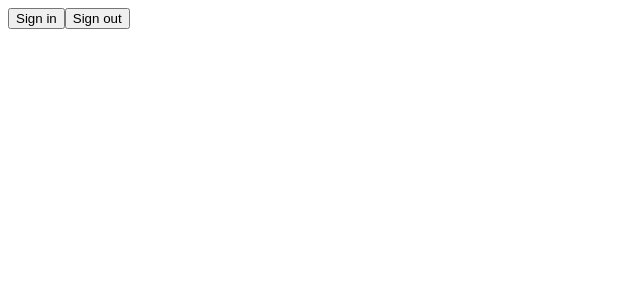
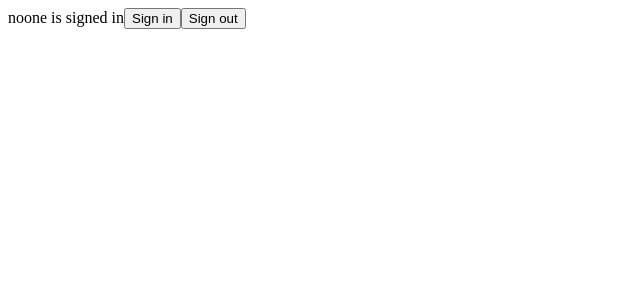
Before and after one commit to SplitKaroo/Frontend, a React (Create React App) app: page / in a window 1280 px wide. Shown: the top 300 px of the page, without its empty margins (0-640 px from the left). Built offline with nearby package versions, Linux system fonts and the light colour scheme; no server answers.

Commit message:
context and shit (#1)

```diff
--- a/package.json
+++ b/package.json
@@ -12,6 +12,7 @@
         "axios": "^1.6.7",
         "react": "^18.2.0",
         "react-dom": "^18.2.0",
+        "react-router-dom": "^6.22.2",
         "react-scripts": "5.0.1",
         "redux": "^5.0.1",
         "web-vitals": "^2.1.4"
--- a/src/App.js
+++ b/src/App.js
@@ -1,7 +1,17 @@
-import React from 'react'
+import React, { useContext } from 'react'
+import { Routes, Route, Outlet } from "react-router-dom";
+import Dashboard from './components/dashboard/Dashboard';
+import Home from './components/Home';
+import ProtectedRoute from './routes/ProtectedRoute';
+import { UserContext } from './contexts/UserContext';
 
 export default function App() {
+  const {currentUser} = useContext(UserContext)
   return (
-    <div>App</div>
+    <Routes>
+      <Route path="signin" element={<Home/>}/>
+      {/* <ProtectedRoute path="private" component={<Dashboard/>}/> */}
+      <Route path="dashboard" render={(props)=>{currentUser?<Dashboard/>:<Home/>}}/>
+    </Routes>
   )
 }
--- a/src/components/Home.js
+++ b/src/components/Home.js
@@ -1,26 +1,42 @@
-import React, { useEffect } from 'react'
+import React, { useContext, useEffect, useState } from 'react'
 import { signInWithGoogle, supabase, signOutWithGoogle } from '../supabase/utils/supabase.utils'
 import axios from 'axios';
+import { UserContext } from '../contexts/UserContext';
 
 
 export default function Home() {
+
+  const {currentUser, setCurrentUser} = useContext(UserContext)
+
+
   useEffect(() => {
-    supabase.auth.onAuthStateChange(async (event, session) => {
+    try {
+      const { data } = supabase.auth.onAuthStateChange(async (event, session) => {
         if (event == 'SIGNED_IN') {
           const authorizationHeader = {
             headers: {
               'Authorization': `Bearer ${session.access_token}`
             }
           }
-
           const response = await axios.get('http://localhost:3030/login', authorizationHeader)
-        const {name,email,phoneNumber} = response.data;
-        console.log(email)
+          //const data = getUserInfo(authorizationHeader);
+          setCurrentUser(response.data)
+        }
+        if(event == 'SIGNED_OUT'){
+          setCurrentUser(null);
         }
       });
+      return () => {
+        data.subscription.unsubscribe();
+      }
+    } catch (error) {
+      console.log(error.message)
+    }
   }, [])
+
   return (
     <div>
+      {currentUser ? "someone is signed in" : "noone is signed in"}
       <button onClick={signInWithGoogle}>
         Sign in
       </button>
--- /dev/null
+++ b/src/components/dashboard/Dashboard.js
@@ -0,0 +1,11 @@
+import React, { useContext } from 'react'
+import { UserContext } from '../../contexts/UserContext'
+import { Navigate } from 'react-router-dom'
+
+export default function Dashboard() {
+    const {currentUser} = useContext(UserContext)
+
+  return (
+    <div>Congratulations!, Welcome to Dashboard</div>
+  )
+}
--- /dev/null
+++ b/src/contexts/UserContext.js
@@ -0,0 +1,12 @@
+import { createContext, useContext, useState } from "react";
+
+export const UserContext = createContext({
+    currentUser: null,
+    setCurrentUser: ()=>null,
+})
+
+export const UserProvider = ({children})=>{
+    const [currentUser, setCurrentUser] = useState(null)
+    const value = {currentUser, setCurrentUser}
+    return <UserContext.Provider value={value}>{children}</UserContext.Provider>
+}
--- a/src/index.js
+++ b/src/index.js
@@ -1,27 +1,54 @@
-import React from 'react';
+import React, { useContext } from 'react';
 import ReactDOM from 'react-dom/client';
-import { createClient } from '@supabase/supabase-js'
-import { Auth } from '@supabase/auth-ui-react'
+import Home from './components/Home';
+import { UserContext, UserProvider } from './contexts/UserContext';
+import App from './App';
 import {
-  // Import predefined theme
-  ThemeSupa,
-} from '@supabase/auth-ui-shared'
-import Home from './components/Home';
-// import App from './App';
+  createBrowserRouter,
+  RouterProvider,
+  redirect,
+} from "react-router-dom";
+import Dashboard from './components/dashboard/Dashboard';
+import axios from 'axios';
 
 const root = ReactDOM.createRoot(document.getElementById('root'));
 
+// const isAuthenticatedLoader = async () => {
+//   try {
+//     if (localStorage.length == 0) {
+//       return redirect("/")
+//     }
+//     const [authTokenKey, authTokenValue] = Object.entries(localStorage).find(([key, value]) => key.endsWith('-auth-token'));
+//     const authTokenValueJson = JSON.parse(authTokenValue)
 
-// const supabase = createClient("https://uroiwmpasavxoygcfpqb.supabase.co",
-// "eyJhbGciOiJIUzI1NiIsInR5cCI6IkpXVCJ9.eyJpc3MiOiJzdXBhYmFzZSIsInJlZiI6InVyb2l3bXBhc2F2eG95Z2NmcHFiIiwicm9sZSI6ImFub24iLCJpYXQiOjE3MDg0NTA0OTksImV4cCI6MjAyNDAyNjQ5OX0.Rk5q6BjwiCpNg6KfQsPPgochaCJzJlZoY3_dHXMI1Bw")
+//     const authorizationHeader = {
+//       headers: {
+//         'Authorization': `Bearer ${authTokenValueJson['access_token']}`
+//       }
+//     }
+//     const response = await axios.get('http://localhost:3030/login', authorizationHeader)
+//     if (!response || !response.data) {
+//       return redirect("/")
+//     }
+//     return null
+//   } catch (error) {
+//     console.log(error)
+//   }
+// }
 
-// const App = () => (<Auth
-//   supabaseClient={supabase}
-//   appearance={{ theme: ThemeSupa }}
-//   theme="dark"
-//   providers={['google']}
-// />)
+const router = createBrowserRouter([
+  {
+    path: "/",
+    element: <Home />
+  },
+  {
+    path: "/dashboard",
+    element: <Dashboard />
+  }
+])
 
 root.render(
-    <Home />
+  <UserProvider>
+    <RouterProvider router={router} />
+  </UserProvider>
 );
--- /dev/null
+++ b/src/routes/ProtectedRoute.js
@@ -0,0 +1,23 @@
+// ProtectedRoute.js
+import React, { useContext } from 'react';
+import { Route, Navigate } from 'react-router-dom';
+import { UserContext } from '../contexts/UserContext';
+
+const ProtectedRoute = ({ component: Component, ...rest }) => {
+  const {currentUser} = useContext(UserContext)
+
+  return (
+    <Route
+      {...rest}
+      render={(props) =>
+        currentUser ? (
+          <Component key={props.location.key} {...props} />
+        ) : (
+          <Navigate to="/login" />
+        )
+      }
+    />
+  );
+};
+
+export default ProtectedRoute;
--- a/src/supabase/utils/supabase.utils.js
+++ b/src/supabase/utils/supabase.utils.js
@@ -1,28 +1,31 @@
 import { createClient } from '@supabase/supabase-js'
+import { useContext } from 'react';
+import { UserContext } from '../../contexts/UserContext';
 
 
-export const supabase = createClient(process.env.REACT_APP_SUPABASE_URL,process.env.REACT_APP_SUPABASE_KEY)
+export const supabase = createClient(process.env.REACT_APP_SUPABASE_URL, process.env.REACT_APP_SUPABASE_KEY)
 
 export const signInWithGoogle = async () => {
+
     try {
-        const { data ,error } = await supabase.auth.signInWithOAuth({
+        const { data, error } = await supabase.auth.signInWithOAuth({
             provider: 'google',
+            options: {
+                redirectTo: 'http://localhost:3000/dashboard'
+            },
         });
-        if(error){
+        if (error) {
             throw error;
         }
-        if(data){
+        if (data) {
             console.log("User signed in ", data)
-            setTimeout(() => {
-                console.log("time passed");
-            }, 15000)
         }
     } catch (error) {
         console.log("Exception occured ", error)
     }
 }
 
-export const signOutWithGoogle = async ()=>{
+export const signOutWithGoogle = async () => {
     try {
 
         const { error } = await supabase.auth.signOut()
```
Also changed, not shown: src/authentication/serverCalls.js (+4 -3 lines), src/components/onboard/Onboard.js (added, +7 -0 lines), 1 other file (tests, documents, lock files or other folders). Lines whose indentation alone changed are shown as unchanged.
